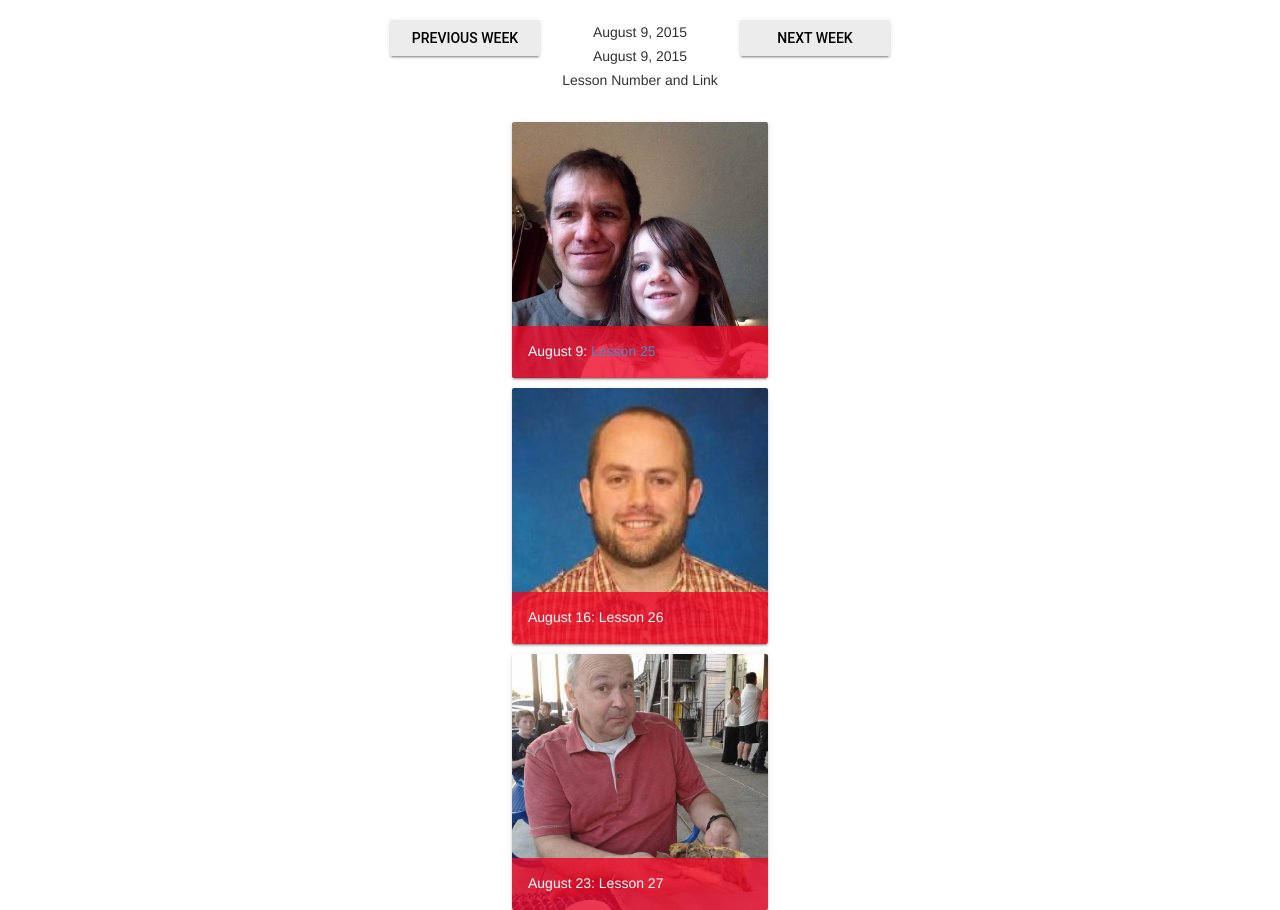
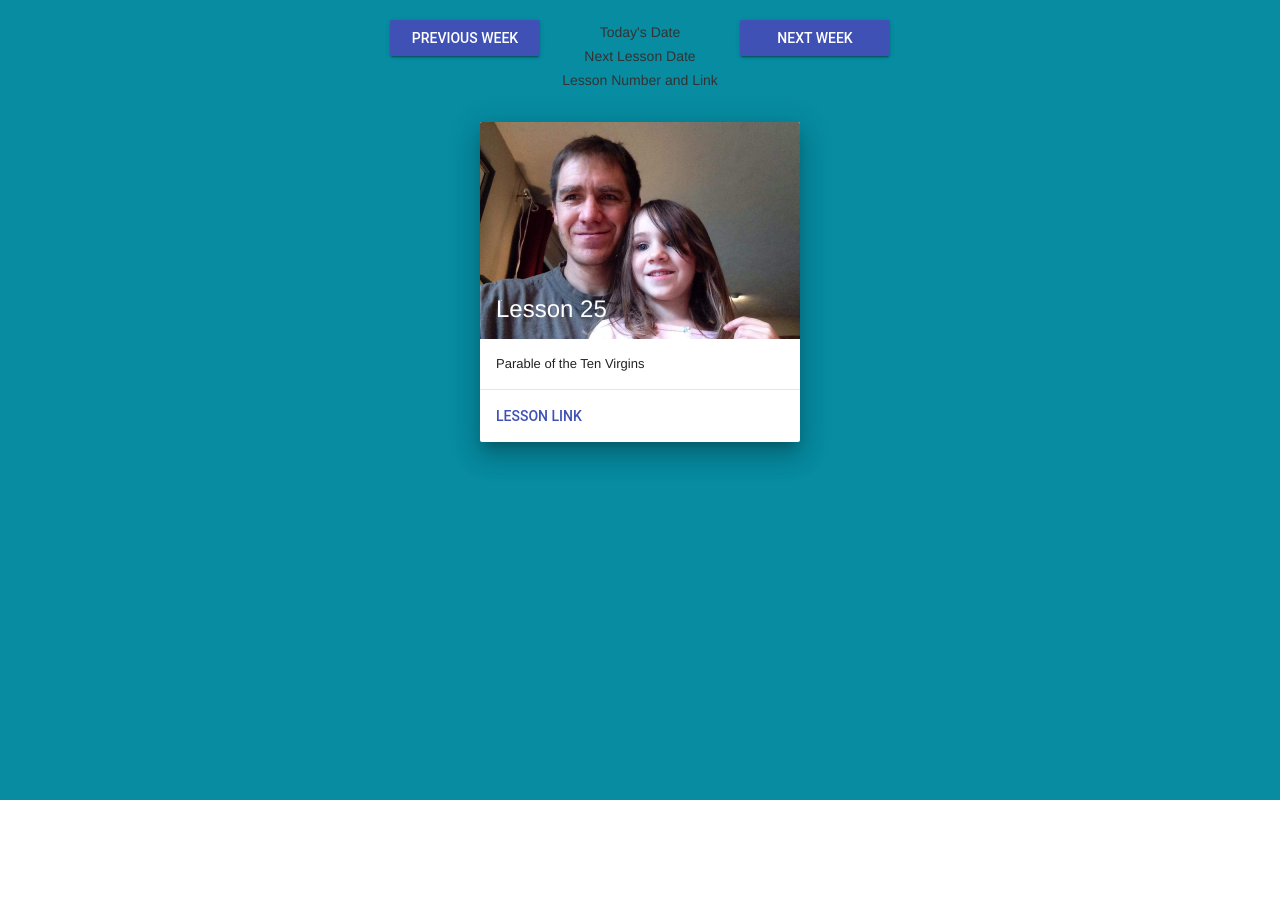
Before and after one commit to DrKristoff/whoseLessonIsIt, a plain HTML site: page index.html in a window 1280 px wide. After the commit the page ends 800 px from the top, so only its background shows below. Drawn offline with Linux system fonts and the light colour scheme; no server answers.

Commit message:
App.update updates

```diff
--- a/css/stylesheet.css
+++ b/css/stylesheet.css
@@ -1,8 +1,13 @@
 /* CSS Document */
-body {
-
+.page {
+  overflow: auto;
+  background: #078CA2;
+  height: 100%;
+  width: 100%;
+  position: absolute;
+  top: 0;
+  left: 0;
 }
-
 .teacher-card-image.mdl-card {
   width: 256px;
   height: 256px;
@@ -18,6 +23,15 @@ body {
   font-size: 14px;
   font-weight: 500;
 }
+
+.teacher-card-square.mdl-card {
+  width: 320px;
+  height: 320px;
+  margin: 10px auto;
+}
+.teacher-card-square > .mdl-card__title {
+  color: #fff;
+}
 .teacher-Bryce {
   background: url('../images/bryce.jpg') center / cover;
 }
@@ -27,26 +41,25 @@ body {
 .teacher-Ryan {
   background: url('../images/ryan.jpg') center / cover;
 }
-
 .mdl-button--fab.mdl-button--colored {
-  background: rgb(237, 7, 38);;
+  background: rgb(237, 7, 38);
+  ;
   color: #fff;
 }
-
 .controls {
   width : 500px;
-  display:flex;
-  margin:20px auto;
+  display: flex;
+  margin: 20px auto;
+}
+.controls > button {
+  width: 150px;
+  vertical-align: middle;
 }
 
-.controls > button {
-   width: 150px;
-   vertical-align:middle;
-}
 @media screen and (max-width: 500px) {
 .controls {
-	width: 100%;
-  padding:20px;
-  margin:0 auto;
+  width: 100%;
+  padding: 20px;
+  margin: 0 auto;
 }
 }
--- a/index.html
+++ b/index.html
@@ -10,36 +10,36 @@
 </head>
 
 <body>
-<!-- Image card -->
+<div class="page">
 <div class="controls" style="">
-    <button onclick = "App.previousWeek()" class="mdl-button mdl-js-button mdl-button--raised mdl-js-ripple-effect"> Previous Week</button>
+    <button onclick = "App.previousWeek()" class="mdl-button mdl-button--colored mdl-js-button mdl-button--raised mdl-js-ripple-effect"> Previous Week</button>
 
   <p style="text-align:center; width:200px"><span id='targetDate'>Today's Date</span><br>
   <span id='nextLessonDate'>Next Lesson Date</span><br>
   <span id='nextLesson'>Lesson Number and Link</span></p><br>
    <br>
   <br>
-  <button onclick="App.nextWeek()" class="mdl-button mdl-js-button mdl-button--raised mdl-js-ripple-effect"> Next Week</button>
+  <button onclick="App.nextWeek()" class="mdl-button mdl-js-button mdl-button--colored mdl-button--raised mdl-js-ripple-effect"> Next Week</button>
 
 </div>
-<div class="mdl-card mdl-shadow--2dp teacher-card-image teacher-Bryce">
-  <div class="mdl-card__title mdl-card--expand"></div>
-  <div class="mdl-card__actions"> <span class="teacher-card-image__filename">August 9: <a href="https://www.lds.org/manual/primary-7-new-testament/lesson-25-parable-of-the-ten-virgins?lang=eng">Lesson 25</a></span> </div>
+
+<div class="mdl-card mdl-shadow--16dp teacher-card-square">
+  <div id="cardTitle" class="mdl-card__title mdl-card--expand teacher-Bryce">
+    <h2 id="lessonNumberHeader" class="mdl-card__title-text">Lesson 25</h2>
+  </div>
+  <div id="lessonTagline" class="mdl-card__supporting-text">
+    Parable of the Ten Virgins
+  </div>
+  <div class="mdl-card__actions mdl-card--border">
+    <a id="lessonLink" class="mdl-button mdl-button--colored mdl-js-button mdl-js-ripple-effect">
+      Lesson Link
+    </a>
+  </div>
 </div>
-<div class="mdl-card mdl-shadow--2dp teacher-card-image teacher-Ryan">
-  <div class="mdl-card__title mdl-card--expand"></div>
-  <div class="mdl-card__actions"> <span class="teacher-card-image__filename">August 16:  Lesson 26</span> </div>
 </div>
-<div class="mdl-card mdl-shadow--2dp teacher-card-image teacher-Rene">
-  <div class="mdl-card__title mdl-card--expand"></div>
-  <div class="mdl-card__actions"> <span class="teacher-card-image__filename">August 23:  Lesson 27</span> </div>
-</div>
+
 <script src="js/external/jquery/jquery-2.1.4.min.js"></script>
 <script src="js/external/jquery/jquery-ui.min.js"></script>
-<script>
-    $( "#datepicker" ).datepicker( "option", "showAnim", "slideDown");
-
-  </script>
 <script src="js/external/bootstrap/bootstrap.min.js"></script>
 <script src="js/main.js"></script>
 <script src="js/external/material/material.min.js"></script>
--- a/js/main.js
+++ b/js/main.js
@@ -22,13 +22,16 @@ $.getJSON(url, function(data) {
   App.lessonNumber = [];
   App.teacher = [];
   App.notes = [];
+  App.lessonName = [];
+  App.lessonLink = [];
 
   $(App.entry).each(function(){
-    // Column names are name, age, etc.
     App.dates.push(this.gsx$date.$t);
     App.lessonNumber.push(this.gsx$lessonnumber.$t);
     App.teacher.push(this.gsx$teacher.$t);
     App.notes.push(this.gsx$notes.$t);
+    App.lessonName.push(this.gsx$lessonname.$t);
+    App.lessonLink.push(this.gsx$lessonlink.$t);
       });
 
  });
@@ -36,8 +39,26 @@ $.getJSON(url, function(data) {
 var targetDate = new Date();  //sets targetDate to today when first loaded
 
 App.update = function() {
+  var indexValue = App.dates.indexOf(formatDateForComparison(targetDate));
+  console.log("Index Found: " + indexValue);
+
   $('#targetDate').html(formatDateString(targetDate));
   $('#nextLessonDate').html(formatDateString(getNextLessonDate()));
+
+  //remove teacher classes from card Title
+  $('#cardTitle').removeClass('teacher-Bryce');
+  $('#cardTitle').removeClass('teacher-Ryan');
+  $('#cardTitle').removeClass('teacher-Rene');
+  $('#cardTitle').addClass('teacher-' + App.teacher[indexValue]);
+
+  //update Lesson Tagline
+  $('#lessonTagline').html(App.lessonName[indexValue]);
+
+  //update Lesson Number
+  $('#lessonNumberHeader').html("Lesson " + App.lessonNumber[indexValue]);
+
+  //update Lesson Link
+  $('#lessonLink').attr("href",App.lessonLink[indexValue]) ;
 };
 
 App.nextWeek = function(){
@@ -66,4 +87,8 @@ function formatDateString(date){
   return monthNames[date.getMonth()] + " " + date.getDate() + ", " + date.getFullYear();
 }
 
+function formatDateForComparison(date){
+  return (date.getMonth()+1) + "/" + date.getDate() + "/" + date.getFullYear();
+}
+
 App.update();
```
